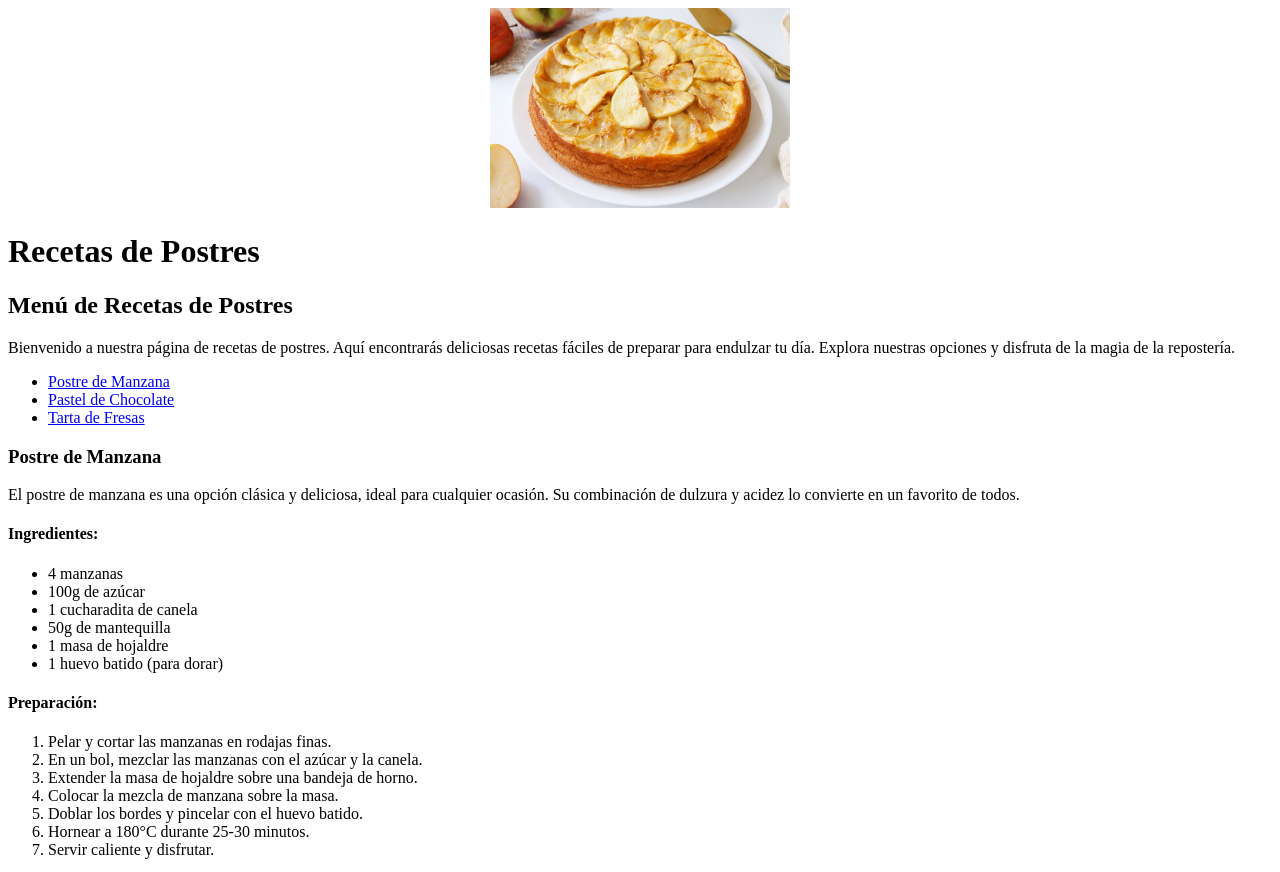
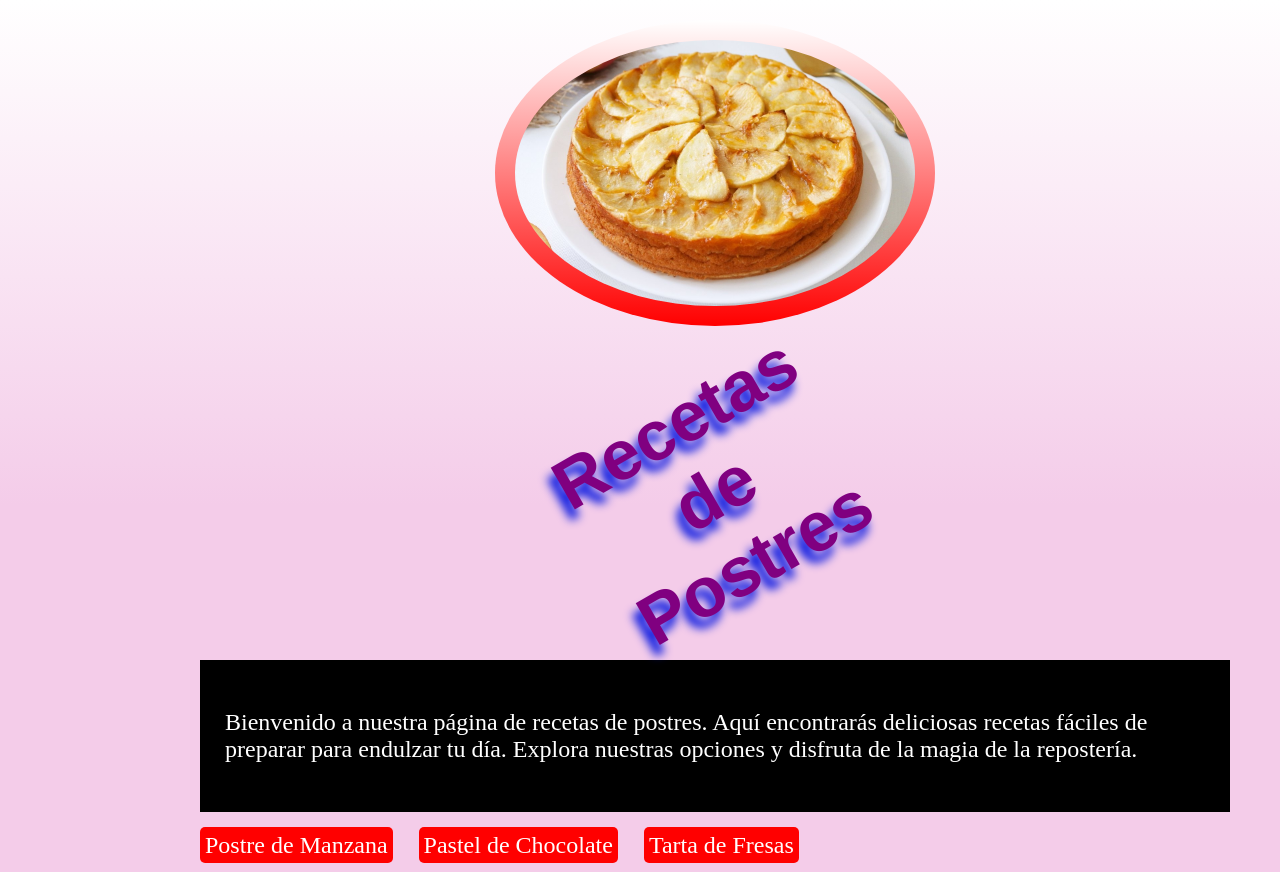
Before and after one commit to Nabila-nct/nabirepositorio, a plain HTML site: page pagina1.html in a window 1280 px wide. Shown: the top 872 px of the page. Drawn offline with Linux system fonts and the light colour scheme.

Commit message:
Add files via upload
Pagina de postres actualizada con diseño CSS

```diff
--- a/pagina1.html
+++ b/pagina1.html
@@ -4,26 +4,30 @@
     <meta charset="UTF-8">
     <meta name="viewport" content="width=device-width, initial-scale=1.0">
     <title>Pagina uno</title>
+    <link rel="stylesheet" href="postresstyle.css">
 </head>
 <body>
-    <center>
-        <img src="tarta-de-manzana.jpg" alt="tartamanzana" width="300" height="200">
-    </center>
+    <div class="imagen-main">
+        <img src="tarta-de-manzana.jpg" alt="tartamanzana">
+    </div>
 
-    <h1>Recetas de Postres</h1>
 
-<h2 id="menu">Menú de Recetas de Postres</h2>
 
+    <h1 id="main-title">Recetas de Postres</h1>
+
+<div class="intro">
     <p>Bienvenido a nuestra página de recetas de postres. Aquí encontrarás deliciosas recetas fáciles de preparar para endulzar tu día. Explora nuestras opciones y disfruta de la magia de la repostería.
     </p>
+</div>
 
-<ul>
+
+<ul class="nav">
 <li><a href="#manzana">Postre de Manzana</a></li>
 <li><a href="#chocolate">Pastel de Chocolate</a></li>
 <li><a href="#fresa">Tarta de Fresas</a></li>
 </ul>
 
-
+<div class="postre-manzana">
     <h3 id="manzana">Postre de Manzana</h3>
     <p>El postre de manzana es una opción clásica y deliciosa, ideal para cualquier ocasión. Su combinación de dulzura y acidez lo convierte en un favorito de todos.
     </p>
@@ -49,10 +53,12 @@
         <li>Hornear a 180°C durante 25-30 minutos.</li>
         <li>Servir caliente y disfrutar.</li>
     </ol>
+</div>
+
 
 <p><a href="#menu">Regresar al menu</a></p>
 
-
+    <div class="postre-chocolate">
 <h3 id="chocolate">Pastel de Chocolate</h3>
 <p>El pastel de chocolate es un postre irresistible para los amantes del cacao. Su textura esponjosa y su sabor intenso hacen que sea un placer para el paladar.</p>
 
@@ -75,8 +81,11 @@
     <li>Dejar enfriar y servir.</li>
 </ol>
 
+    </div>
+
 <p><a href="#menu">Regresar al menu</a></p>
 
+    <div class="postre-fresa">
 <h3 id="fresa">Tarta de Fresas</h3>
 <p>La tarta de fresas es un postre fresco y ligero, perfecto para los días cálidos. Su combinación de fresas y crema la convierte en una opción deliciosa y elegante.</p>
 
@@ -101,6 +110,7 @@
     <li>Preparar la gelatina según instrucciones y verter sobre las fresas.</li>
     <li>Refrigerar por 2 horas antes de servir.</li>
 </ol>
+    </div>
 
 <p><a href="#menu">Regresar al menu</a></p>
 
```
Lines whose indentation alone changed are shown as unchanged.
